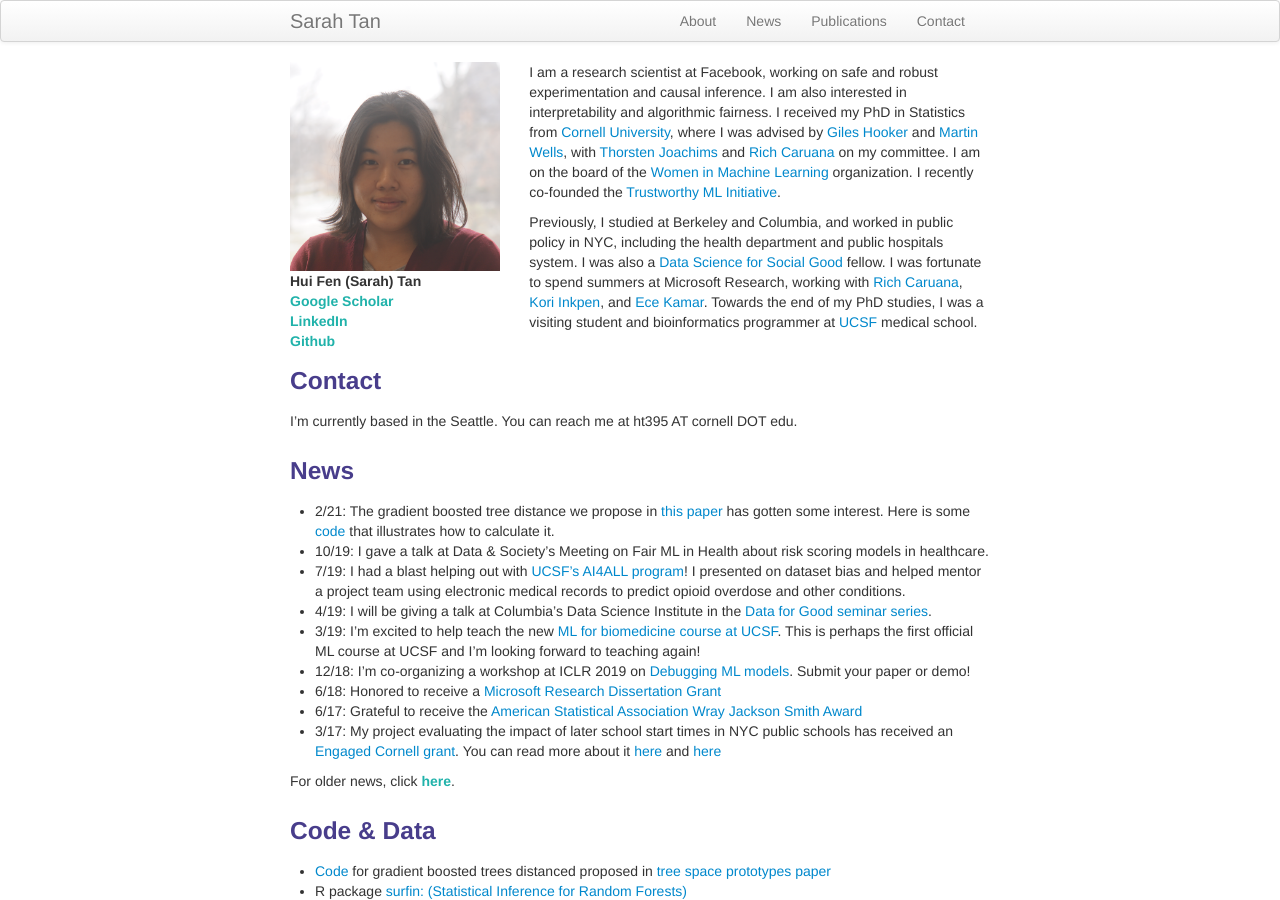
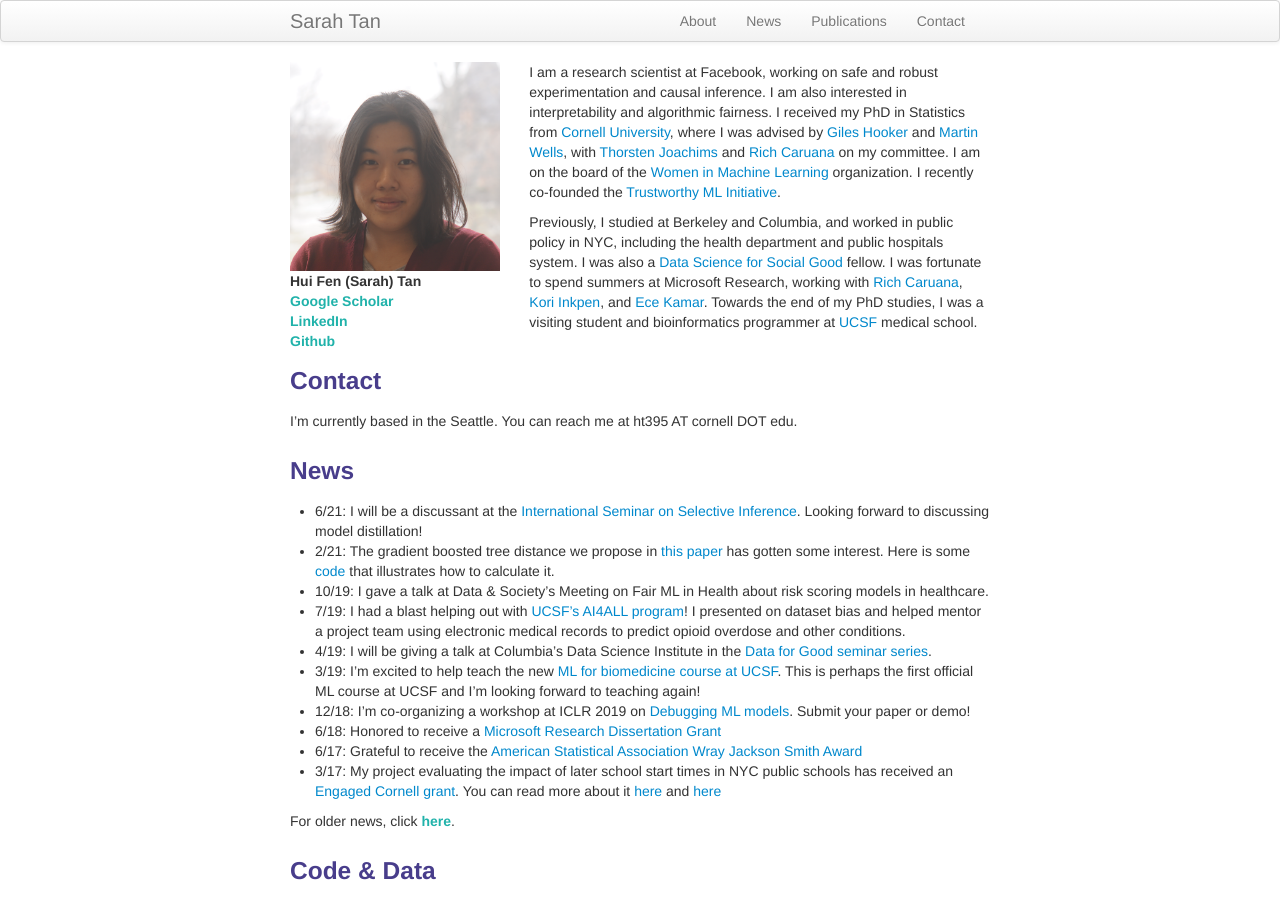
Before and after one commit to shftan/shftan.github.io, a Jekyll site: the page built from index.md, in a window 1280 px wide and 900 px high. Built offline with Jekyll 4.4.1, drawn with Linux system fonts in a browser that asks for light colours; part of the change alters nothing that is shown.

Commit message:
Update index.md

```diff
--- a/index.md
+++ b/index.md
@@ -30,6 +30,7 @@ I'm currently based in the Seattle. You can reach me at ht395 AT cornell DOT edu
 
 <div class="row-fluid" id="news"><h3>News</h3>
 </div>
+- 6/21: I will be a discussant at the [International Seminar on Selective Inference](https://www.selectiveinferenceseminar.com/). Looking forward to discussing model distillation!
 - 2/21: The gradient boosted tree distance we propose in [this paper](https://arxiv.org/abs/1611.07115) has gotten some interest. Here is some [code](https://github.com/shftan/tree_ensemble_distance) that illustrates how to calculate it.
 - 10/19: I gave a talk at Data & Society's Meeting on Fair ML in Health about risk scoring models in healthcare.
 - 7/19: I had a blast helping out with [UCSF's AI4ALL program](http://ai4all.ucsf.edu/)! I presented on dataset bias and helped mentor a project team using electronic medical records to predict opioid overdose and other conditions.
@@ -136,7 +137,7 @@ For older publications and posters, click <a class="paper" href="olderpublicatio
   - Reviewing: [Machine Learning for Health Workshop](https://ml4health.github.io/2020/)
   - Submission: [AI for Public Health Workshop](https://aiforpublichealth.github.io/)
   - Project: [UCSF's AI4ALL program](http://ai4all.ucsf.edu/)
-  - Seeking funding: [2018](https://wimlworkshop.org/2018/program/) and [2019](https://wimlworkshop.org/2019/program/) WiML Workshop
+  - Seeking funding: [2018](https://wimlworkshop.org/2018/program/), [2019](https://wimlworkshop.org/2019/program/), [2020](https://wimlworkshop.org/neurips2020/program/) WiML Workshop
 - Student representative, [ICHPS 2018](http://ww2.amstat.org/meetings/ichps/2018/) Scientific Committee
 - **Cornell internal**: I was president of the [Statistics Graduate Society](https://stat.cornell.edu/about-us/sgs) and co-organized (together with Ashudeep Singh) the [Cornell Machine Learning reading group](http://wiki.cs.cornell.edu/index.php?title=Machine_Learning_Discussion_Group)
 
```
